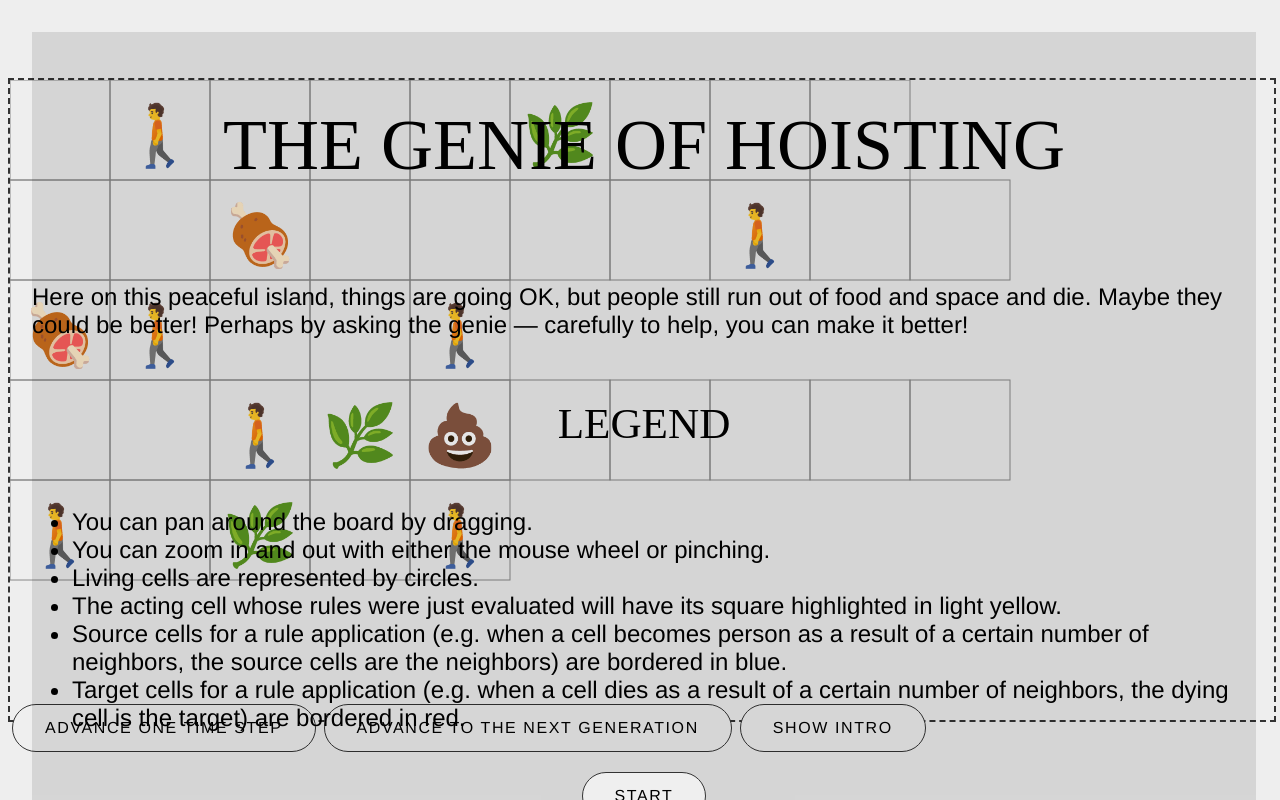
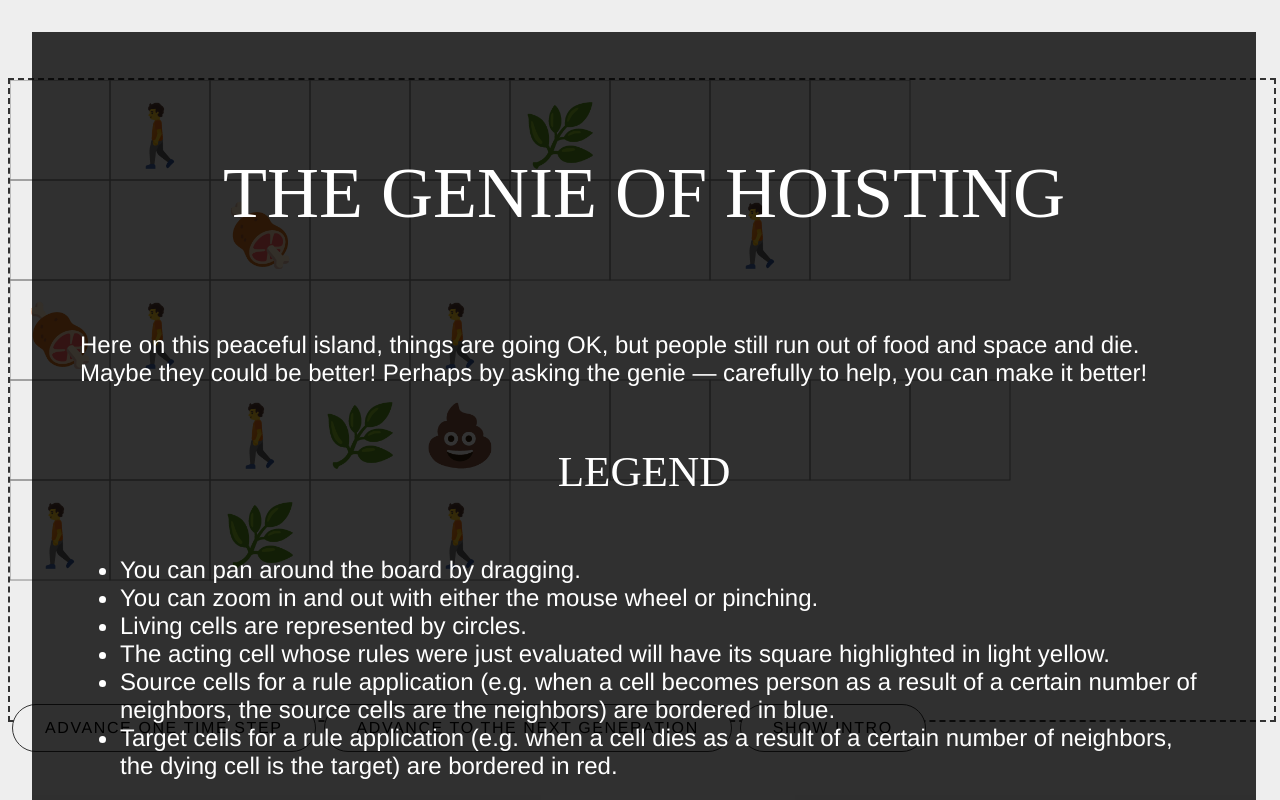
Before and after one commit to jimkang/genie, a website: page index.html in a window 1280 px wide. Shown: the top 800 px of the page. Drawn offline with Linux system fonts and the light colour scheme.

Commit message:
Intro styling.

```diff
--- a/app.css
+++ b/app.css
@@ -40,7 +40,9 @@ section.meta {
   position: absolute;
   z-index: 2;
   margin: 1em;
-  background-color: hsla(0, 0%, 0%, 0.1);
+  color: white;
+  background-color: hsla(0, 0%, 0%, 0.8);
+  padding: 2em;
 }
 
 .explanation {
```
